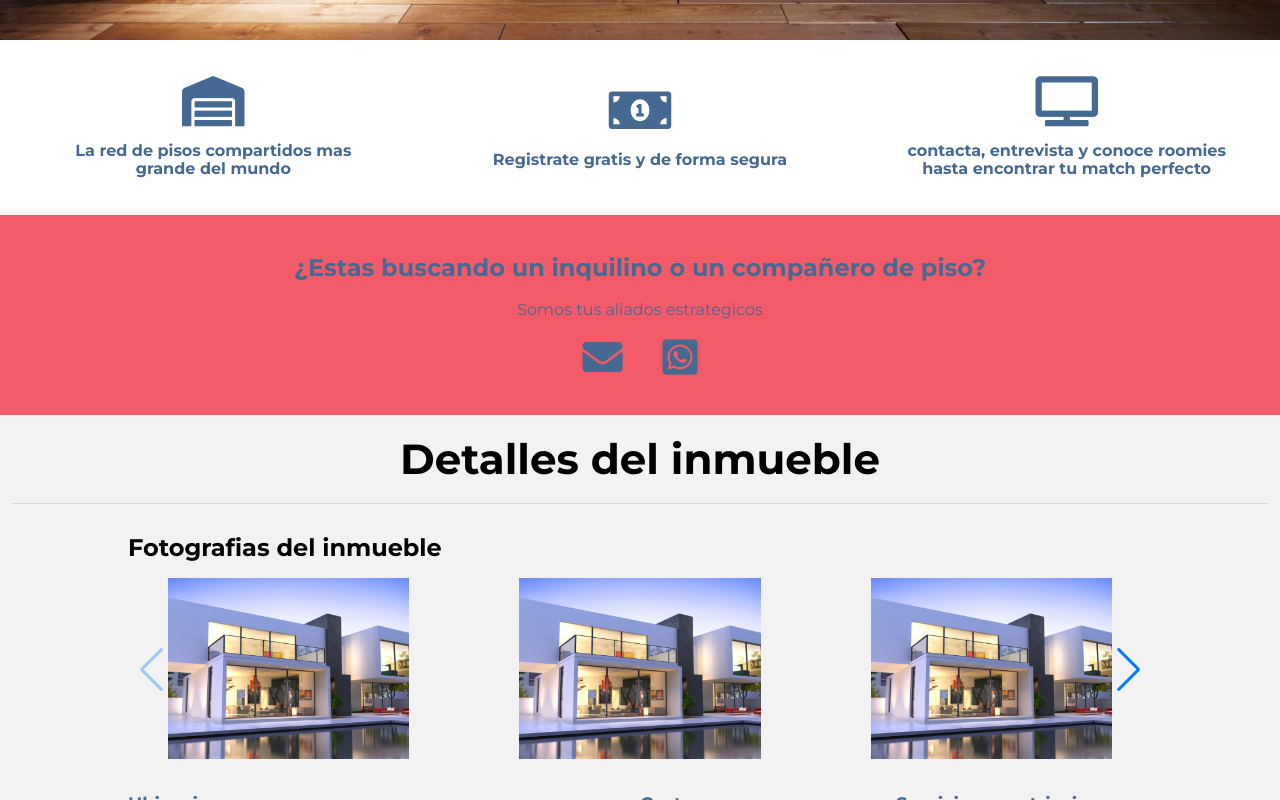
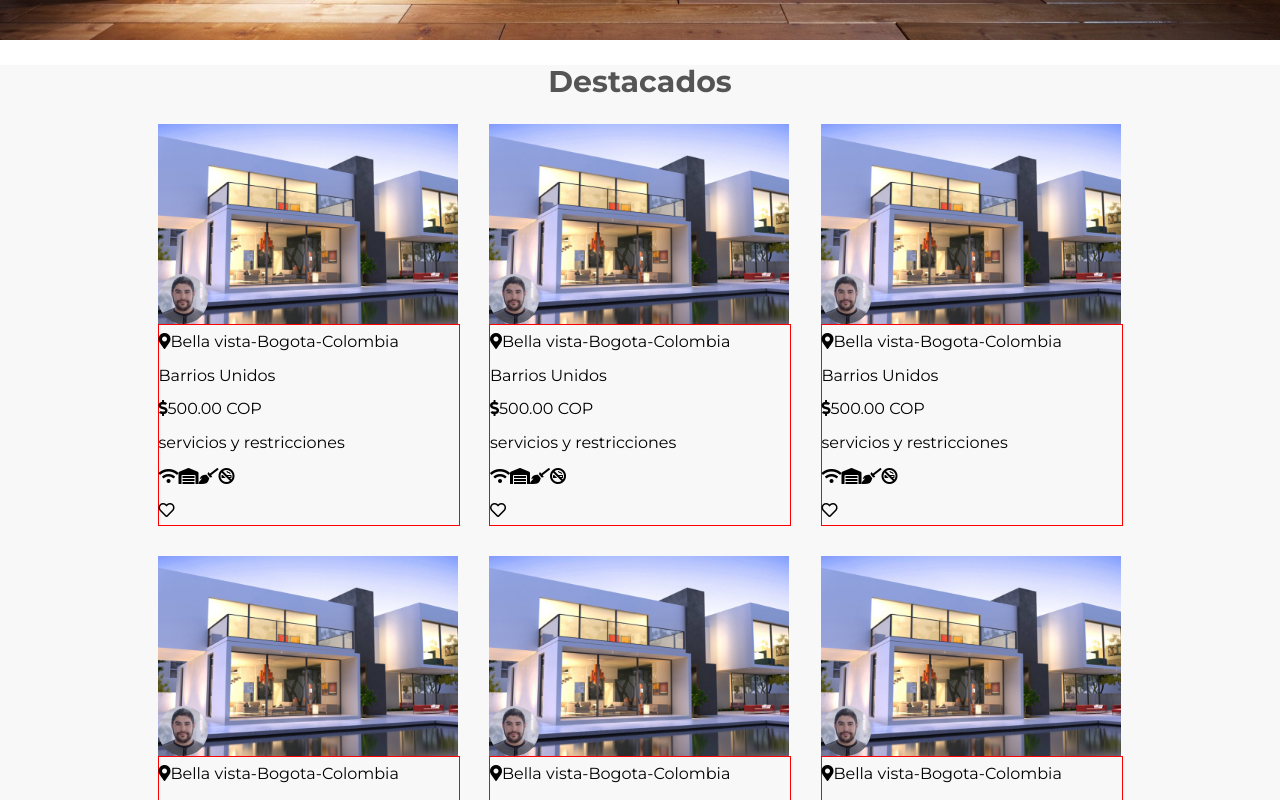
Before and after one commit to camiloVelandia/sleepSharingApp, a React app: page / in a window 1280 px wide. Shown: the part 720-1520 px from the top of the page. Built offline with nearby package versions, Linux system fonts and the light colour scheme.

Commit message:
ADD CardContainer component

```diff
--- /dev/null
+++ b/src/components/CardContainer/index.js
@@ -0,0 +1,21 @@
+import React from 'react';
+import { Section, Container } from './styles';
+import Card from '../Cards';
+
+const CardContainer = () => {
+  return (
+    <Section>
+      <h2>Destacados</h2>
+      <Container>
+        <Card />
+        <Card />
+        <Card />
+        <Card />
+        <Card />
+        <Card />
+      </Container>
+    </Section>
+  );
+};
+
+export default CardContainer;
--- /dev/null
+++ b/src/components/CardContainer/styles.js
@@ -0,0 +1,21 @@
+import styled from 'styled-components';
+
+export const Section = styled.div`
+  background-color: #f8f8f8;
+  & h2 {
+    text-align: center;
+    font-size: 30px;
+    color: #555;
+  }
+`;
+export const Container = styled.div`
+  display: flex;
+  width: 80%;
+  max-width: 1166px;
+  margin: 0 auto;
+  justify-content: space-evenly;
+  flex-wrap: wrap;
+  & section {
+    padding-bottom: 30px;
+  }
+`;
--- a/src/components/Cards/index.js
+++ b/src/components/Cards/index.js
@@ -1,10 +1,10 @@
 import React from 'react';
-import {Bgimg, Detailscards,Imgprofile} from './styles';
-import Imageprofile from '../../../static/profile.jpg'
+import { Bgimg, Detailscards, Imgprofile } from './styles';
+import Imageprofile from '../../../static/profile.jpg';
 
 const Cards = () => {
-  return(
-    <>
+  return (
+    <section>
       <Bgimg>
         <Imgprofile src={Imageprofile} alt="" />
       </Bgimg>
@@ -27,8 +27,8 @@ const Cards = () => {
         </div>
         <i className="far fa-heart" />
       </Detailscards>
-    </>
-  )
-}
+    </section>
+  );
+};
 
-export default Cards
+export default Cards;
--- a/src/container/App.jsx
+++ b/src/container/App.jsx
@@ -6,8 +6,9 @@ import Header from '../components/Header';
 import Hero from '../components/Hero';
 import Prom from '../components/Prom';
 import Contact from '../components/Contact';
+import CardContainer from '../components/CardContainer';
 import Footer from '../components/Footer';
-import Details from '../components/Details';
+// import Details from '../components/Details';
 // import Carousel from '../components/Carousel';
 // import Login from '../components/Login';
 // import RegisterRoom from '../components/RegisterRoom';
@@ -24,9 +25,10 @@ const App = () => {
       <Header />
 
       <Hero />
+      <CardContainer />
       <Prom />
       <Contact />
-      <Details />
+      {/* <Details /> */}
       {/* <Carousel /> */}
       {/* <Login /> */}
       <Footer />
```
